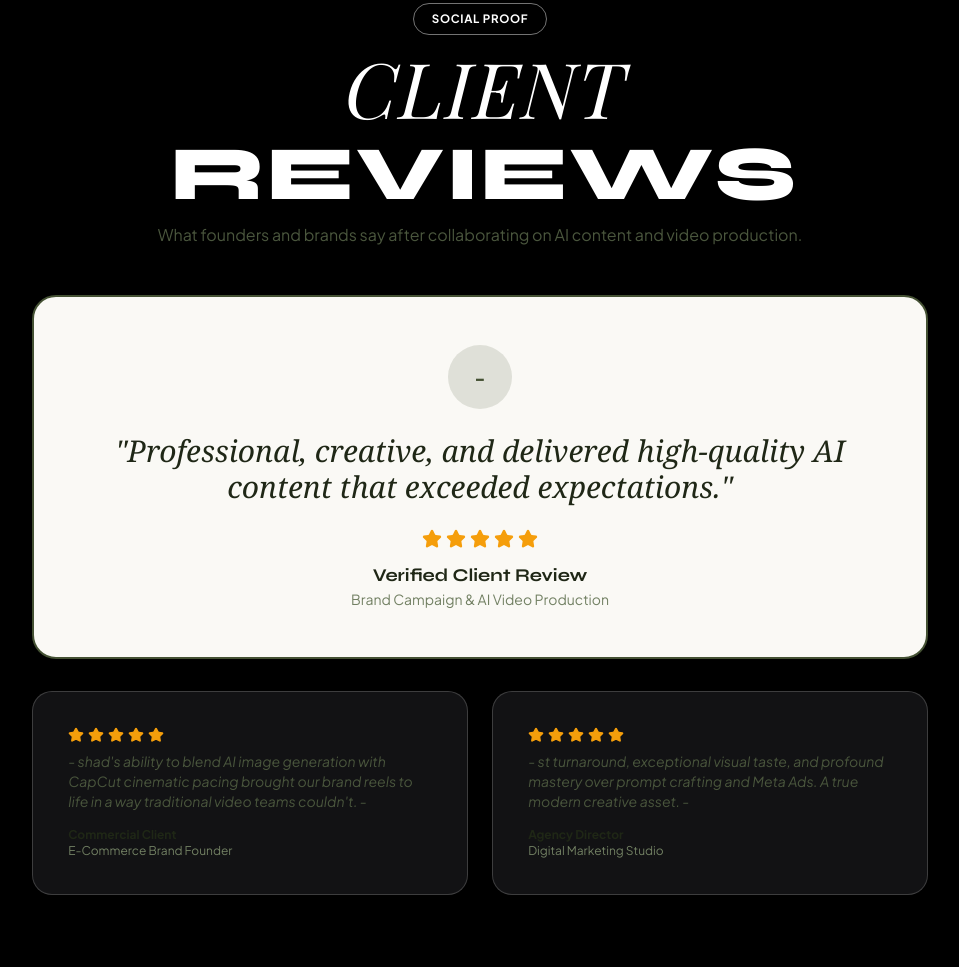
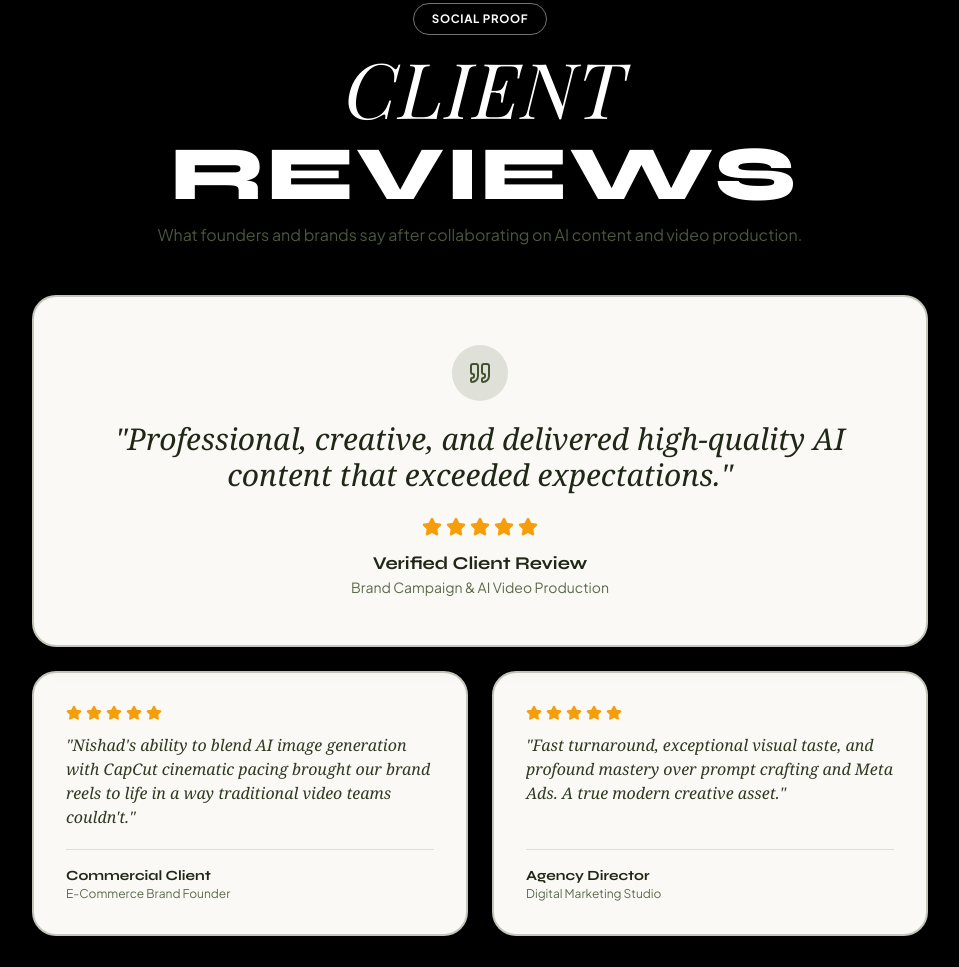
Before and after one commit to mohammadck169-oss/MY-CREATIVE, a plain HTML site: page index.html in a window 1280 px wide. Shown: the part 6933-7900 px from the top of the page, without its empty margins (160-1119 px from the left). Drawn offline with nearby package versions, Linux system fonts and the light colour scheme; a web font is replaced by a local one.

Commit message:
Unify all 3 review cards to matching white background and black text

```diff
--- a/index.html
+++ b/index.html
@@ -1041,11 +1041,12 @@
       </div>
 
       <!-- Featured Testimonial Box (Directly from User Prompt) -->
-      <div class="max-w-4xl mx-auto p-8 md:p-12 rounded-3xl border-2 border-[#445133] bg-[#FAF9F5] dark:bg-[#1E2718] shadow-xl text-center relative">
-        <div class="w-16 h-16 rounded-full bg-[#445133]/15 text-[#445133] dark:text-[#A2B887] flex items-center justify-center mx-auto mb-6 text-3xl font-serif">
-           -         </div>
+      <div class="max-w-4xl mx-auto p-8 md:p-12 rounded-3xl border-2 border-[#445133]/30 bg-[#FAF9F5] shadow-xl text-center relative">
+        <div class="w-14 h-14 rounded-full bg-[#445133]/15 text-[#445133] flex items-center justify-center mx-auto mb-5 text-2xl font-serif">
+          <i data-lucide="quote" class="w-6 h-6 text-[#445133]"></i>
+        </div>
 
-        <blockquote class="font-serif italic text-2xl md:text-3xl text-[#1F2716] dark:text-[#FAF9F5] leading-relaxed mb-6">
+        <blockquote class="font-serif italic text-2xl md:text-3xl text-[#1F2716] leading-relaxed mb-6">
           "Professional, creative, and delivered high-quality AI content that exceeded expectations."
         </blockquote>
 
@@ -1057,38 +1058,48 @@
           <i data-lucide="star" class="w-5 h-5 fill-amber-500"></i>
         </div>
 
-        <div class="font-display font-bold text-lg text-[#1F2716] dark:text-[#FAF9F5]">Verified Client Review</div>
-        <div class="text-sm text-[#728063] dark:text-[#8E9F7F]">Brand Campaign &amp; AI Video Production</div>
+        <div class="font-display font-bold text-lg text-[#1F2716]">Verified Client Review</div>
+        <div class="text-sm text-[#5B6B4C]">Brand Campaign &amp; AI Video Production</div>
       </div>
 
-      <!-- Secondary Review Cards -->
-      <div class="mt-8 max-w-4xl mx-auto grid grid-cols-1 md:grid-cols-2 gap-6">
-        <div class="editorial-card">
-          <div class="flex items-center gap-1 text-amber-500 mb-2">
+      <!-- Secondary Review Cards (All 3 White Boxes with Black Text) -->
+      <div class="mt-6 max-w-4xl mx-auto grid grid-cols-1 md:grid-cols-2 gap-6">
+        <div class="p-6 md:p-8 rounded-3xl border-2 border-[#445133]/30 bg-[#FAF9F5] shadow-lg text-[#1F2716] flex flex-col justify-between transition-all duration-300 hover:-translate-y-1 hover:shadow-xl">
+          <div>
+            <div class="flex items-center gap-1 text-amber-500 mb-3">
               <i data-lucide="star" class="w-4 h-4 fill-amber-500"></i>
               <i data-lucide="star" class="w-4 h-4 fill-amber-500"></i>
               <i data-lucide="star" class="w-4 h-4 fill-amber-500"></i>
               <i data-lucide="star" class="w-4 h-4 fill-amber-500"></i>
               <i data-lucide="star" class="w-4 h-4 fill-amber-500"></i>
             </div>
-          <p class="text-sm text-[#4A563D] dark:text-[#D4DEC7] italic mb-4">
-             - shad's ability to blend AI image generation with CapCut cinematic pacing brought our brand reels to life in a way traditional video teams couldn't. -           </p>
-          <div class="font-bold text-xs text-[#1F2716] dark:text-[#FAF9F5]">Commercial Client</div>
-          <div class="text-xs text-[#728063] dark:text-[#8E9F7F]">E-Commerce Brand Founder</div>
+            <p class="text-sm md:text-base text-[#2F3922] italic leading-relaxed mb-5 font-serif">
+              "Nishad's ability to blend AI image generation with CapCut cinematic pacing brought our brand reels to life in a way traditional video teams couldn't."
+            </p>
+          </div>
+          <div class="pt-4 border-t border-[#445133]/15">
+            <div class="font-display font-bold text-sm text-[#1F2716]">Commercial Client</div>
+            <div class="text-xs text-[#5B6B4C]">E-Commerce Brand Founder</div>
+          </div>
         </div>
 
-        <div class="editorial-card">
-          <div class="flex items-center gap-1 text-amber-500 mb-2">
+        <div class="p-6 md:p-8 rounded-3xl border-2 border-[#445133]/30 bg-[#FAF9F5] shadow-lg text-[#1F2716] flex flex-col justify-between transition-all duration-300 hover:-translate-y-1 hover:shadow-xl">
+          <div>
+            <div class="flex items-center gap-1 text-amber-500 mb-3">
               <i data-lucide="star" class="w-4 h-4 fill-amber-500"></i>
               <i data-lucide="star" class="w-4 h-4 fill-amber-500"></i>
               <i data-lucide="star" class="w-4 h-4 fill-amber-500"></i>
               <i data-lucide="star" class="w-4 h-4 fill-amber-500"></i>
               <i data-lucide="star" class="w-4 h-4 fill-amber-500"></i>
             </div>
-          <p class="text-sm text-[#4A563D] dark:text-[#D4DEC7] italic mb-4">
-             - st turnaround, exceptional visual taste, and profound mastery over prompt crafting and Meta Ads. A true modern creative asset. -           </p>
-          <div class="font-bold text-xs text-[#1F2716] dark:text-[#FAF9F5]">Agency Director</div>
-          <div class="text-xs text-[#728063] dark:text-[#8E9F7F]">Digital Marketing Studio</div>
+            <p class="text-sm md:text-base text-[#2F3922] italic leading-relaxed mb-5 font-serif">
+              "Fast turnaround, exceptional visual taste, and profound mastery over prompt crafting and Meta Ads. A true modern creative asset."
+            </p>
+          </div>
+          <div class="pt-4 border-t border-[#445133]/15">
+            <div class="font-display font-bold text-sm text-[#1F2716]">Agency Director</div>
+            <div class="text-xs text-[#5B6B4C]">Digital Marketing Studio</div>
+          </div>
         </div>
       </div>
 
```
Lines whose indentation alone changed are shown as unchanged.
